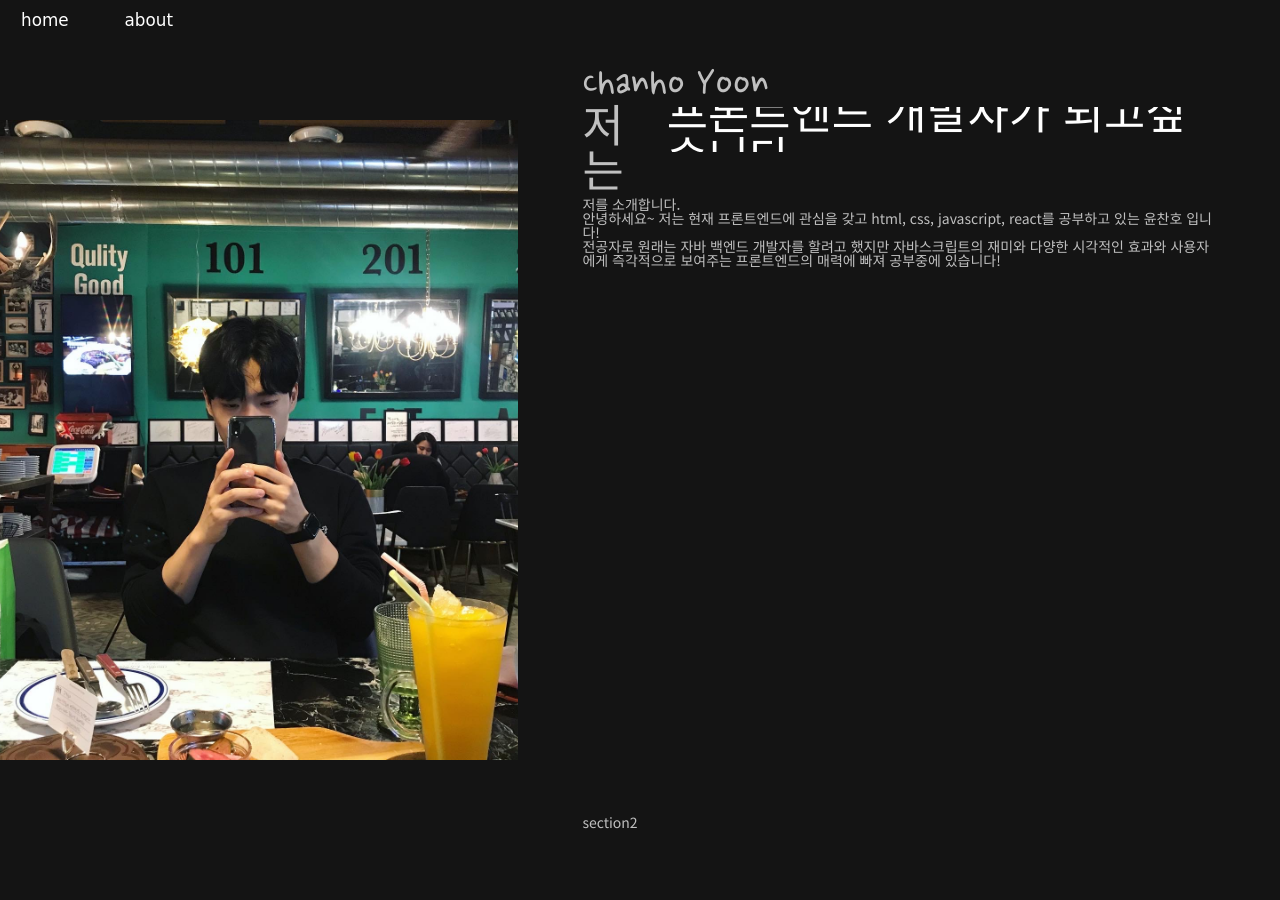
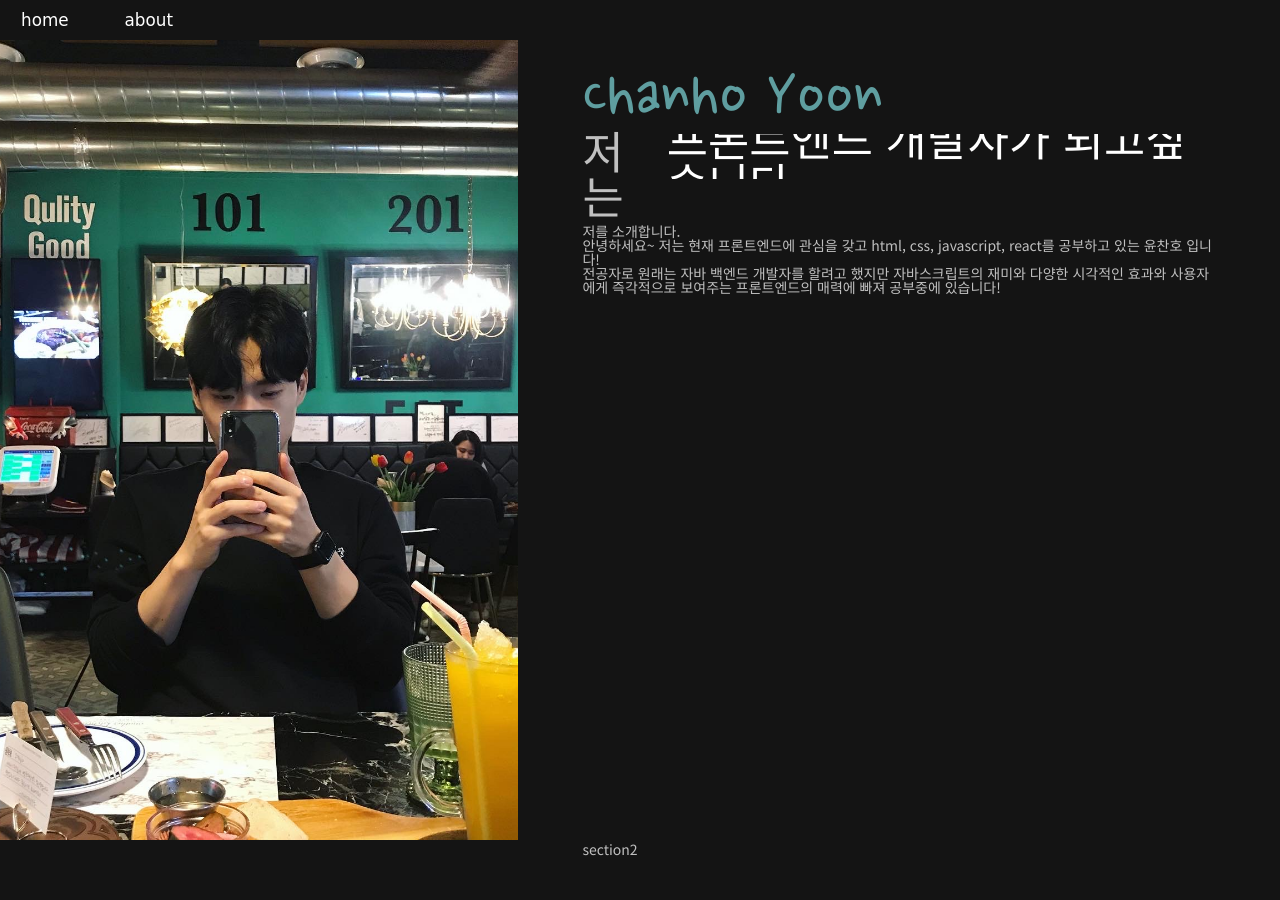
Before and after one commit to chanho-Yoon/self-introduction-web, a plain HTML site: page index.html in a window 1280 px wide. Before the commit the page ends 874 px from the top, so only its background shows below. Drawn offline with Linux system fonts and the light colour scheme; a web font is replaced by a local one.

Commit message:
photo height 변경 및 이름 태그에 속성 적용

```diff
--- a/css/main.css
+++ b/css/main.css
@@ -88,7 +88,7 @@ html {
 		align-items: center;
 	}
 	.photo-section .photo {
-		height: 80%;
+		height: 100%;
 		width: 100%;
 		padding: 0;
 		margin: 0;
@@ -163,6 +163,6 @@ body {
 
 .my-name {
 	font-family : 'Nanum Pen Script', cursive;
-	font-size   : 3.1rem;
-
+	font-size   : 5rem;
+	color: cadetblue;
 }
```
